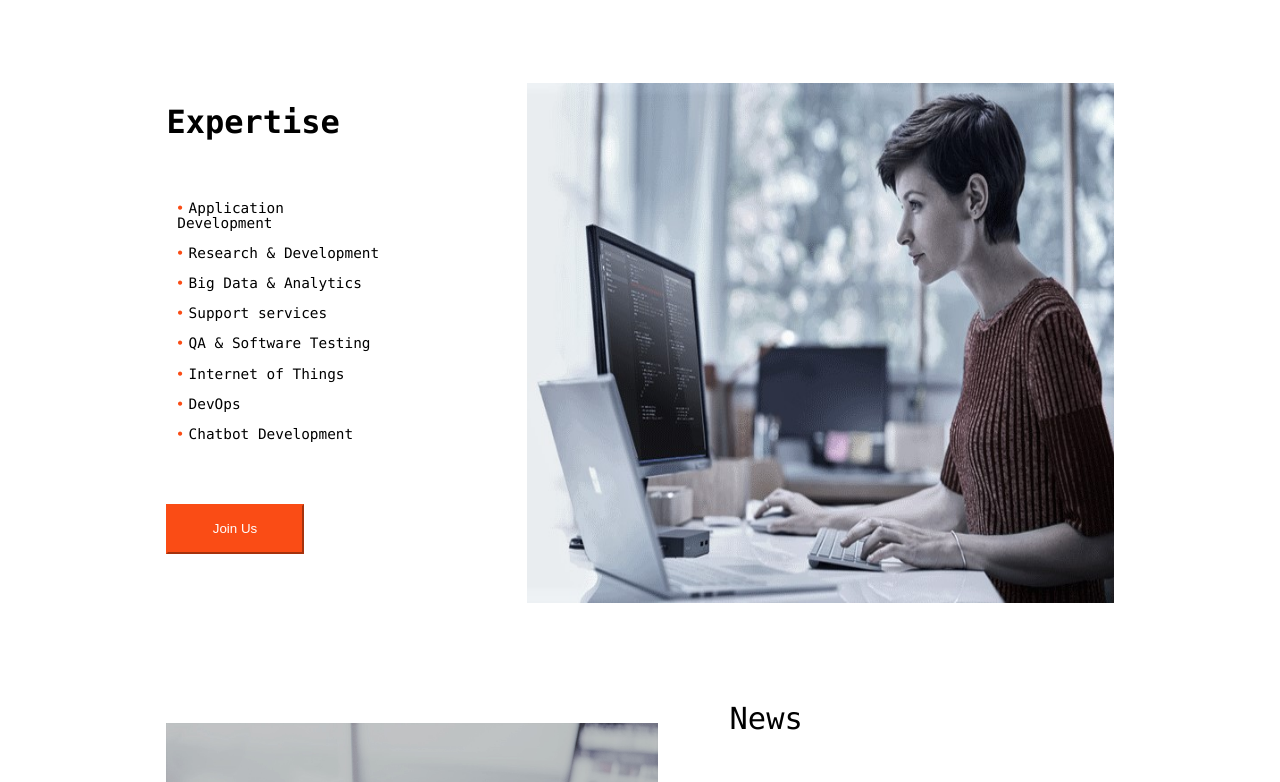
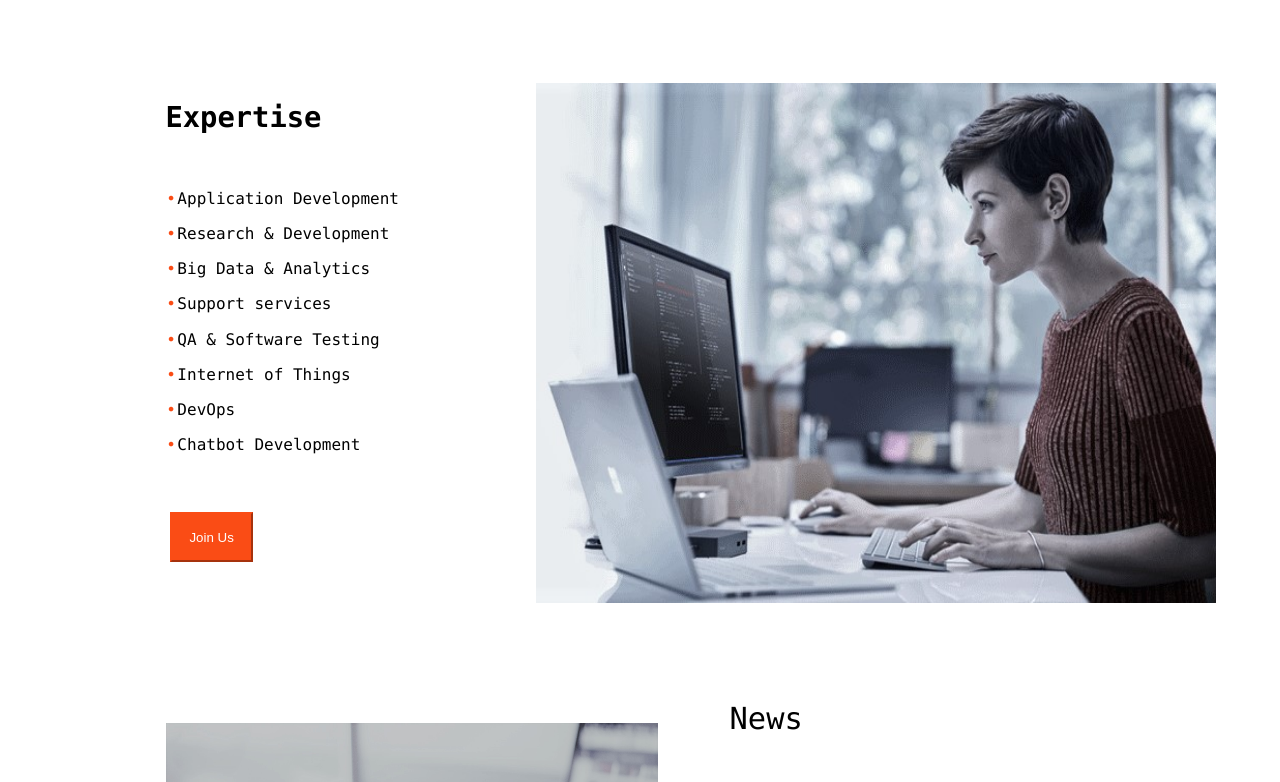
Before and after one commit to opticalfalicy/future, a plain HTML site: page abt.html in a window 1280 px wide. Shown: the part 717-1499 px from the top of the page. Drawn offline with Linux system fonts and the light colour scheme.

Commit message:
more layout matching

```diff
--- a/abt.css
+++ b/abt.css
@@ -123,7 +123,7 @@ body{
 .abt-card{
     display: flex;
     align-items: center;
-    height: 45vh;
+    height: 47vh;
     width: 100%;
     opacity: 0;
     animation: op-fade 4s 1s forwards;
@@ -140,7 +140,7 @@ body{
     /* justify-content: space-evenly; */
     justify-content: center;
     align-items: center;
-    height: 100%;
+    height: 95%;
     width: 100%;
 }
 
@@ -182,7 +182,7 @@ body{
 .stat-card{
     display: flex;
     /* height: 38vh; */
-    height: 40vh;
+    height: 38vh;
     opacity: 0;
     align-items: center;
     justify-content: space-evenly;
@@ -197,7 +197,7 @@ body{
 
 .stat-item{
     width: 10%;
-    height: 25%;
+    height: 30%;
 }
 
 .stat-num{
@@ -219,7 +219,7 @@ body{
 .exp-card{
     display: flex;
     justify-content: space-evenly;
-    width: 74%;
+    width: 90%;
     height: 65vh;
     animation: op-fade 4s 1s forwards;
     opacity: 0;
@@ -234,16 +234,16 @@ body{
     display: flex;
     flex-direction: column;
     justify-content: space-around;
-    align-items: flex-start;
-    width: 40%;
-    height: 95%;
+    align-items: center;
+    width: 52%;
+    height: 96%;
 }
 
 
 .exp-title{
     font-weight: 900;
-    font-size: 2rem;
-    width: 65%;
+    font-size: 1.8rem;
+    width: 57%;
     /* height: 10%; */
 }
 
@@ -251,16 +251,17 @@ body{
     display: flex;
     flex-direction: column;
     justify-content: space-evenly;
-    width: 60%;
-    font-size: .9rem;
-    height: 55%;
+    align-items: flex-start;
+    width: 56%;
+    font-size: 1rem;
+    height: 60%;
 }
 
 .exp-item{
     /* list-style-image: url('./ordt.png'); */
     /* list-style-position: outside; */
     /* width: 100%; */
-    padding-left: 5%;
+    /* padding-left: 5%; */
     list-style: none;
 
 }
@@ -269,20 +270,25 @@ body{
     content: '•';
     color: #FA4C15;
     display: inline-block;
-    width: .8rem;
+    width: .7rem;
     margin-left: -.1em;
 }
 
+.exp-button{
+    width: 55%;
+    height: 10%
+}
+
 .exp-link{
-    height: 10%;
-    width: 38%;
+    height: 100%;
+    width: 32%;
     color: white;
     border-color: #FA4C15;
     background: #FA4C15;
 }
 
 .exp-r{
-    width: 65%;
+    width: 75%;
 }
 
 .exp-pic{
--- a/abt.html
+++ b/abt.html
@@ -63,7 +63,9 @@
                 <li class="exp-item">DevOps</li>
                 <li class="exp-item">Chatbot Development</li>
             </ul>
-            <button class='exp-link'>Join Us</button>
+            <div class='exp-button'>
+                <button class='exp-link'>Join Us</button>
+            </div>
         </div>
         <div class="exp-r">
             <img alt='office' class="exp-pic" src='./her.jpg' />
```
